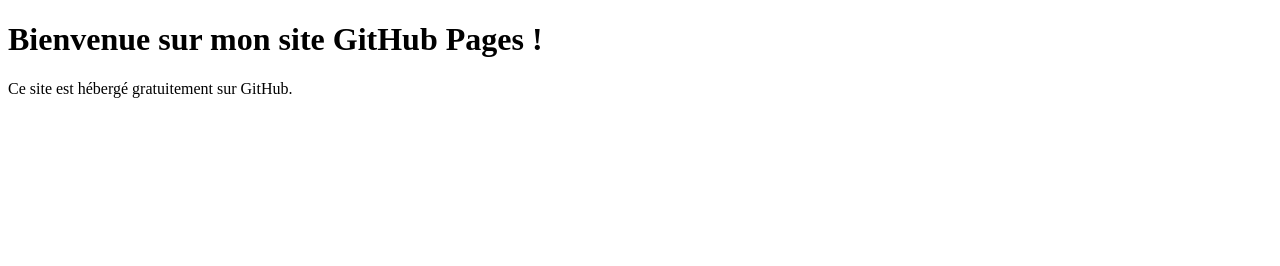
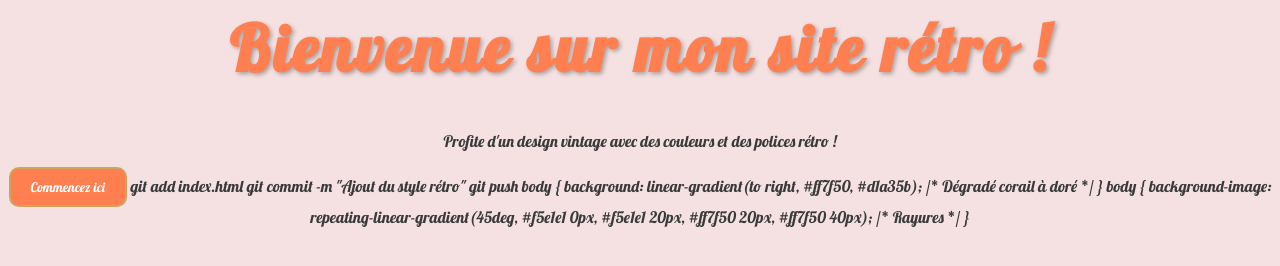
Before and after one commit to tprollokos/mon-site, a plain HTML site: page index.html in a window 1280 px wide. Drawn offline with Linux system fonts and the light colour scheme.

Commit message:
Update index.html

```diff
--- a/index.html
+++ b/index.html
@@ -1,12 +1,56 @@
-<!DOCTYPE html>
-<html lang="fr">
 <head>
     <meta charset="UTF-8">
     <meta name="viewport" content="width=device-width, initial-scale=1.0">
-    <title>Mon Site GitHub Pages</title>
+    <title>Mon Site Vintage</title>
+    <link href="https://fonts.googleapis.com/css2?family=Lobster&display=swap" rel="stylesheet">  <!-- Charger la police -->
+    <style>
+        body {
+            font-family: 'Lobster', cursive; /* Applique la police */
+            background-color: #f5e1e1; /* Rose pastel */
+            color: #3a3a3a; /* Texte gris foncé */
+            text-align: center; /* Centrer le texte */
+            animation: fadeIn 1s ease-out; /* Animation de fondu */
+        }
+
+        h1 {
+            color: #ff7f50; /* Corail */
+            font-size: 4rem;
+            letter-spacing: 3px;
+            text-shadow: 2px 2px 4px rgba(0,0,0,0.3); /* Ombre du texte */
+        }
+
+        button {
+            background-color: #ff7f50; /* Corail */
+            color: white;
+            border: 2px solid #d1a35b; /* Bordure dorée */
+            border-radius: 10px; /* Coins arrondis */
+            padding: 10px 20px;
+            font-family: 'Lobster', cursive; /* Police du bouton */
+            transition: background-color 0.3s ease;
+        }
+
+        button:hover {
+            background-color: #d1a35b; /* Bordure dorée au survol */
+            cursor: pointer;
+        }
+
+        @keyframes fadeIn {
+            0% { opacity: 0; transform: scale(0.5); }
+            100% { opacity: 1; transform: scale(1); }
+        }
+    </style>
 </head>
 <body>
-    <h1>Bienvenue sur mon site GitHub Pages !</h1>
-    <p>Ce site est hébergé gratuitement sur GitHub.</p>
+    <h1>Bienvenue sur mon site rétro !</h1>
+    <p>Profite d'un design vintage avec des couleurs et des polices rétro !</p>
+    <button>Commencez ici</button>
 </body>
-</html>
+git add index.html
+git commit -m "Ajout du style rétro"
+git push
+body {
+    background: linear-gradient(to right, #ff7f50, #d1a35b); /* Dégradé corail à doré */
+}
+body {
+    background-image: repeating-linear-gradient(45deg, #f5e1e1 0px, #f5e1e1 20px, #ff7f50 20px, #ff7f50 40px); /* Rayures */
+}
```
